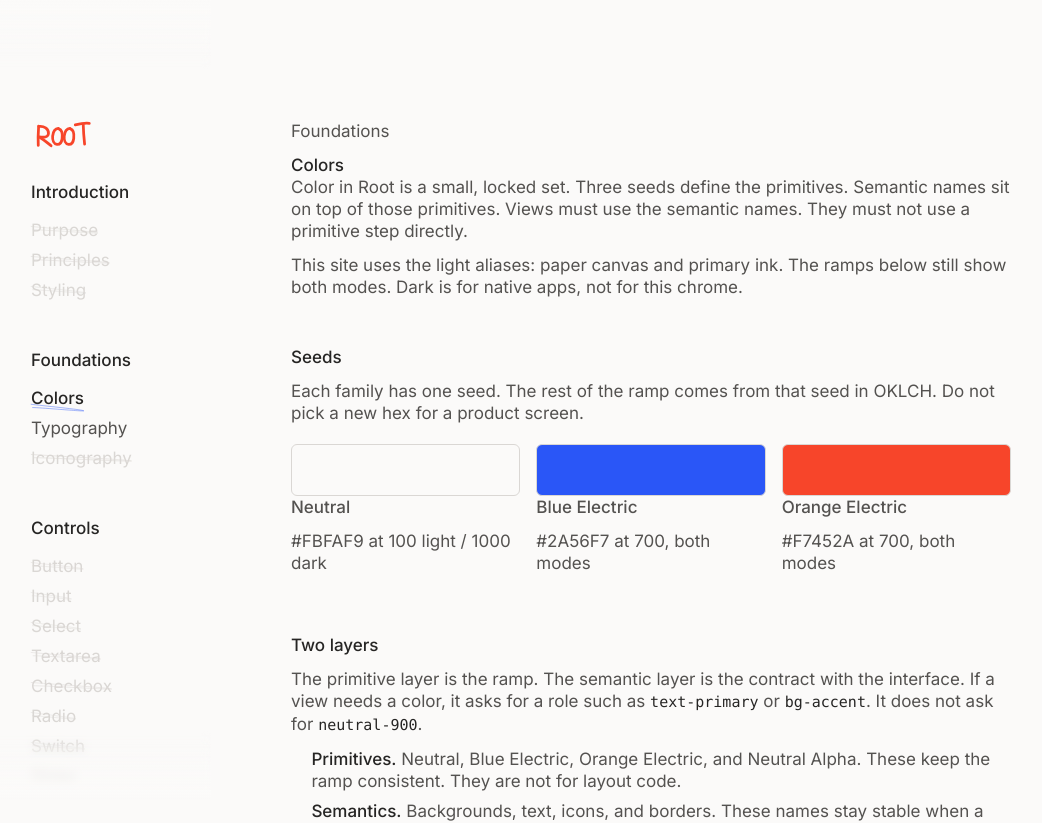
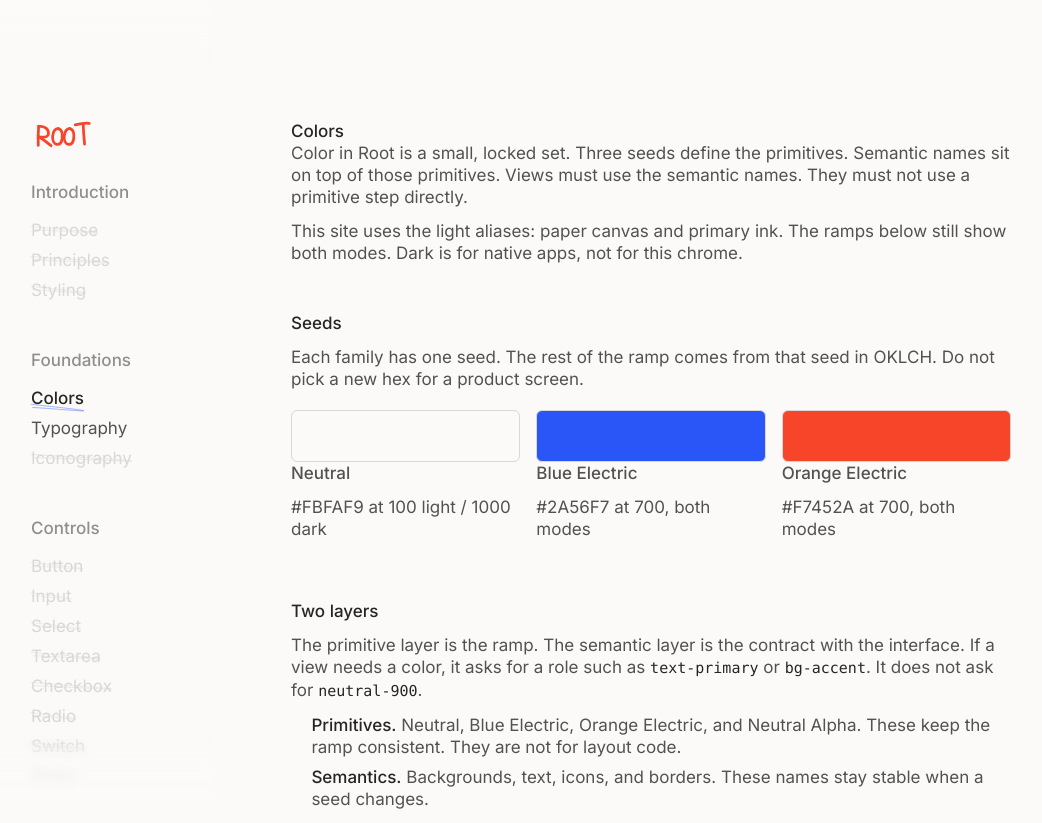
Before and after one commit to imandresochoa/Normal-Things-Company, a Next.js app: page /root/colors in a window 1280 px wide. Shown: the top 823 px of the page, without its empty margins (49-1091 px from the left). Built offline with nearby package versions, Linux system fonts and the light colour scheme.

Commit message:
Set Root sidebar titles to Neutral 500 (#33)
Sidebar group titles recede to Neutral 500. Colors and Typography start with the page title. Web headings use weight 500.

```diff
--- a/app/globals.css
+++ b/app/globals.css
@@ -16,7 +16,7 @@
   --type-body-size: 17px;
   --type-body-leading: 22px;
   --type-body-weight: 400;
-  --type-heading-weight: 450;
+  --type-heading-weight: 500;
   --type-ui-size: 15px;
   --type-ui-leading: 20px;
   --type-caption-size: 12px;
@@ -32,7 +32,7 @@
   --root-line: var(--border-hairline);
   --root-accent: var(--bg-expressive);
   --root-body: var(--text-secondary);
-  --root-title: var(--text-primary);
+  --root-title: #928e8b;
   --root-disabled: #dad7d4;
 }
 
--- a/components/root/colors-page.tsx
+++ b/components/root/colors-page.tsx
@@ -64,7 +64,7 @@ const SEED_SWATCHES: {
 
 const SEMANTIC_COPY: Record<string, string> = {
   Backgrounds: "Paper, chrome, fills, and tinted surfaces. Dark mode inverts Neutral. Blue and Orange fills keep the 700 seed.",
-  "Text and icons": "Primary, secondary, and tertiary ink. Group titles use Neutral 1000. Disabled controls use Neutral 400. Inverse ink on filled controls, and the two chromatic marks.",
+  "Text and icons": "Primary, secondary, and tertiary ink. Group titles use Neutral 500. Disabled controls use Neutral 400. Inverse ink on filled controls, and the two chromatic marks.",
   Borders: "Hairlines, control borders, and focus rings.",
 };
 
@@ -132,7 +132,6 @@ export function ColorsPage() {
   return (
     <article className="root-doc">
       <header className="root-doc-header">
-        <p className="root-doc-kicker">Foundations</p>
         <h1>Colors</h1>
         <p className="root-doc-lede">
           Color in Root is a small, locked set. Three seeds define the
@@ -292,14 +291,14 @@ export function ColorsPage() {
         <h2>Text rank</h2>
         <p>
           Ink rank is primary, then secondary, then tertiary, then Neutral
-          400. Group titles use Neutral 1000. Body uses Neutral 900.
-          Disabled controls use Neutral 400. Active ink stays{" "}
+          500, then Neutral 400. Group titles use Neutral 500. Body uses
+          Neutral 900. Disabled controls use Neutral 400. Active ink stays{" "}
           <code>text-primary</code> or <code>text-secondary</code>.
         </p>
         <ul className="root-doc-list">
           <li>
-            Titles use Neutral 1000. They stay above body and disabled
-            rows.
+            Group titles recede with Neutral 500. They stay above
+            disabled rows.
           </li>
           <li>
             Disabled controls are inactive UI. Neutral 400 is quieter
--- a/components/root/typography-page.tsx
+++ b/components/root/typography-page.tsx
@@ -24,7 +24,6 @@ export function TypographyPage() {
   return (
     <article className="root-doc">
       <header className="root-doc-header">
-        <p className="root-doc-kicker">Foundations</p>
         <h1>Typography</h1>
         <p className="root-doc-lede">
           Root does not invent one scale for every platform. iOS aliases
@@ -301,10 +300,10 @@ export function TypographyPage() {
       <section className="root-doc-section">
         <h2>Web weight band</h2>
         <p>
-          Inter uses 400 for body, UI, and captions. Headings use 450.
-          That is fifty points above body. Do not use 500 or 700 on the
+          Inter uses 400 for body, UI, and captions. Headings use 500.
+          That is one hundred points above body. Do not use 700 on the
           web. Rank comes from Neutral 1000 against Neutral 900, then
-          this small weight step. Size is not how rank is made.
+          this weight step. Size is not how rank is made.
         </p>
         <div className="root-table-wrap">
           <table className="root-table">
@@ -342,7 +341,7 @@ export function TypographyPage() {
         <h2>Web composite styles</h2>
         <p>
           Three sizes. Body and heading share 17/22. Heading is Neutral
-          1000 at weight 450. Body, UI, and caption are Neutral 900 at
+          1000 at weight 500. Body, UI, and caption are Neutral 900 at
           weight 400. The home letter uses <code>body</code> (
           <code>.ntc-web-body</code>).
         </p>
--- a/lib/root-tokens.ts
+++ b/lib/root-tokens.ts
@@ -428,8 +428,8 @@ export const WEB_TYPE_WEIGHTS = [
   },
   {
     token: "weight-heading",
-    value: 450,
-    use: "Titles and headings only. Fifty points above body.",
+    value: 500,
+    use: "Titles and headings only. One hundred points above body.",
   },
 ] as const;
 
@@ -448,9 +448,9 @@ export const WEB_TYPE_STYLES = [
     family: "sans" as const,
     size: 17,
     lineHeight: 22,
-    weight: 450,
+    weight: 500,
     color: "Neutral 1000",
-    use: "Page titles, section titles, and sidebar group titles.",
+    use: "Page titles and section titles.",
   },
   {
     token: "ui",
```
Also changed, not shown: 1 other file (tests, documents, lock files or other folders).
